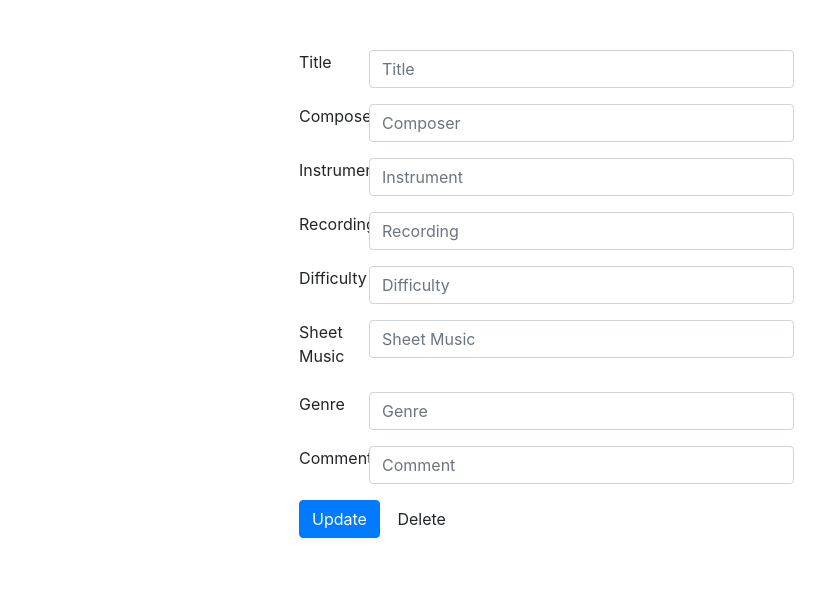
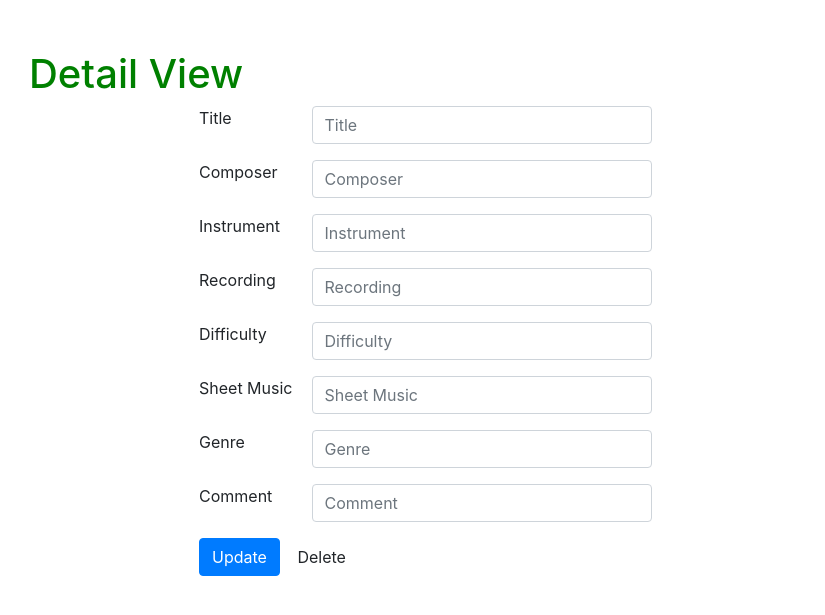
Before and after one commit to mstoth/GoodTeachingMusic, a Flask app: page /update/1 in a window 1280 px wide. Shown: the top 615 px of the page, without its empty margins (56-881 px from the left). Run offline with Flask 2, Linux system fonts and the light colour scheme; data that the repository does not hold is empty; some libraries are stand-ins or nearby versions.

Commit message:
searches work

```diff
--- a/app.py
+++ b/app.py
@@ -104,12 +104,17 @@ def create_app():
         instrument = None
         sort_by_title = False
         sort_by_composer = False
-        for key in request.args.keys():
+        argdict=request.args.to_dict()
+        d={}
+        for key in argdict:
             if key == "title":
+                d[key] = argdict[key]
                 title = request.args[key]
             if key == "composer":
+                d[key] = argdict[key]
                 composer = request.args[key]
             if key == "instrument":
+                d[key] = argdict[key]
                 instrument = request.args[key]
             if key == "type":
                 returnType = request.args[key]
@@ -117,58 +122,42 @@ def create_app():
                 sort_by_title = True
             if key == "sort_by_composer":
                 sort_by_composer = True
-        qd = {}
-        if title:
-            qd['title'] = title
-        if composer:
-            qd['composer'] = composer
-        if instrument:
-            qd['instrument'] = instrument
 
         if sort_by_title:
-            pieces = [(entry["id"], entry["title"], entry["composer"], entry["instrument"], entry["recording"])
-                      for entry in app.db.pieces.find(qd).sort("title", 1)]
+            pieces = [entry for entry in app.db.pieces.find(d).sort("title", 1)]
         elif sort_by_composer:
-            pieces = [(entry["id"], entry["title"], entry["composer"], entry["instrument"], entry["recording"])
-                      for entry in app.db.pieces.find(qd).sort("composer", 1)]
+            pieces = [entry for entry in app.db.pieces.find(d).sort("composer", 1)]
         else:
-            r = app.db.pieces.find(qd)
-            for entry in r:
-                print(entry)
-
-            pieces = [(entry["id"], entry["title"], entry["composer"], entry["instrument"], entry["recording"])
-                      for entry in app.db.pieces.find(qd)]
+            pieces = [entry for entry in app.db.pieces.find(d)]
 
         if request.method == 'POST':
-            composer = request.form['composer'].strip()
-            title = request.form['title'].strip()
-            instrument = request.form['instrument'].strip()
-
-            c = t = i = None
-            qd = {}
-            if len(composer) > 0:
-                qd['composer'] = composer
-            if len(title) > 0:
-                qd['title'] = title
-            if len(instrument) > 0:
-                qd['instrument'] = instrument
-
-            f = app.db.pieces.find(qd)
-            pieces = [(entry["title"], entry["composer"], entry["instrument"])
-                      for entry in app.db.pieces.find(qd)]
+            d=request.form.to_dict()
+            d=removeZeroLengthStrings(d)
+            pieces = [entry for entry in app.db.pieces.find(d)]
 
         if request.headers.has_key('Content-Type'):
             if request.headers['Content-Type'] == 'application/json':
                 return jsonify(pieces)
             else:
-                return render_template("home.html", pieces=pieces, composer=composer, title=title,
-                                       instrument=instrument)
+                return render_template("home.html",pieces=pieces, **d)
         else:
             if returnType is None:
-                return render_template("home.html", pieces=pieces, composer=composer, title=title,
-                                       instrument=instrument)
+                return render_template("home.html", pieces=pieces, **d)
             else:
                 return jsonify(pieces)
+
+    def removeZeroLengthStrings(d):
+        keys2pop=[]
+        for keys in d:
+            if d[keys]=='':
+                keys2pop.append(keys)
+        for k in keys2pop:
+            d.pop(k)
+        newd={}
+        for k in d:
+            newd[k]=d[k].strip()
+        return newd
+
 
     @app.route("/update/<int:id>", methods=['POST', 'GET'])
     def update(id=""):
--- a/templates/detail.html
+++ b/templates/detail.html
@@ -1,46 +1,47 @@
 {% extends "base.html" %}
 {% block content %}
     <div class="container">
-    <div style="max-width:600px" class="container">
+    <h1>Detail View</h1>
+    <div style="max-width:800px" class="container">
         <form id="update-form" name="update-form" class="form-group" action="/update/{{ piece.id }}" method="post" >
             <div class="form-group row">
-                <label class="col-sm-2" for="title">Title</label>
-                <input type="text" class="form-control col-sm-10" id="title" name="title"
+                <label class="col-3" for="title">Title</label>
+                <input type="text" class="form-control col-8" id="title" name="title"
                        placeholder="Title" value="{{ piece.title }}">
             </div>
             <div class="form-group row">
-                <label class="col-sm-2" for="title">Composer</label>
-                <input type="text"  class="form-control col-sm-10"  id="composer" name="composer"
+                <label class="col-3" for="composer">Composer</label>
+                <input type="text"  class="form-control col-8"  id="composer" name="composer"
                        placeholder="Composer" value="{{ piece.composer }}">
             </div>
             <div class="form-group row">
-                <label class="col-sm-2" for="instrument">Instrument</label>
-                <input type="text"  class="form-control col-sm-10"  id="instrument" name="instrument"
+                <label class="col-3" for="instrument">Instrument</label>
+                <input type="text"  class="form-control col-8"  id="instrument" name="instrument"
                        placeholder="Instrument" value="{{ piece.instrument }}">
             </div>
             <div class="form-group row">
-                <label class="col-sm-2" for="recording">Recording</label>
-                <input type="text"  class="form-control col-sm-10"  id="recording" name="recording"
+                <label class="col-3" for="recording">Recording</label>
+                <input type="text"  class="form-control col-8"  id="recording" name="recording"
                        placeholder="Recording" value="{{ piece.recording }}">
             </div>
             <div class="form-group row">
-                <label class="col-sm-2" for="difficulty">Difficulty</label>
-                <input type="difficulty"  class="form-control col-sm-10"  id="difficulty" name="difficulty"
+                <label class="col-3" for="difficulty">Difficulty</label>
+                <input type="difficulty"  class="form-control col-8"  id="difficulty" name="difficulty"
                        placeholder="Difficulty" value="{{ piece.difficulty }}">
             </div>
             <div class="form-group row">
-                <label class="col-sm-2" for="sheet">Sheet Music</label>
-                <input type="text"  class="form-control col-sm-10"  id="sheet" name="sheet"
+                <label class="col-3" for="sheet">Sheet Music</label>
+                <input type="text"  class="form-control col-8"  id="sheet" name="sheet"
                        placeholder="Sheet Music" value="{{ piece.sheet }}">
             </div>
             <div class="form-group row">
-                <label class="col-sm-2" for="genre">Genre</label>
-                <input type="text"  class="form-control col-sm-10" id="genre" name="genre"
+                <label class="col-3" for="genre">Genre</label>
+                <input type="text"  class="form-control col-8" id="genre" name="genre"
                        placeholder="Genre" value="{{ piece.genre }}">
             </div>
             <div class="form-group row">
-                <label class="col-sm-2" for="comment">Comment</label>
-                <input type="text"  class="form-control col-sm-10"  id="comment" name="comment"
+                <label class="col-3" for="comment">Comment</label>
+                <input type="text"  class="form-control col-8"  id="comment" name="comment"
                        placeholder="Comment" value="{{ piece.comment }}">
             </div>
             <input type="hidden" name="id" value="{{ piece.id }}">
```
Also changed, not shown: templates/home.html (+4 -4 lines).
